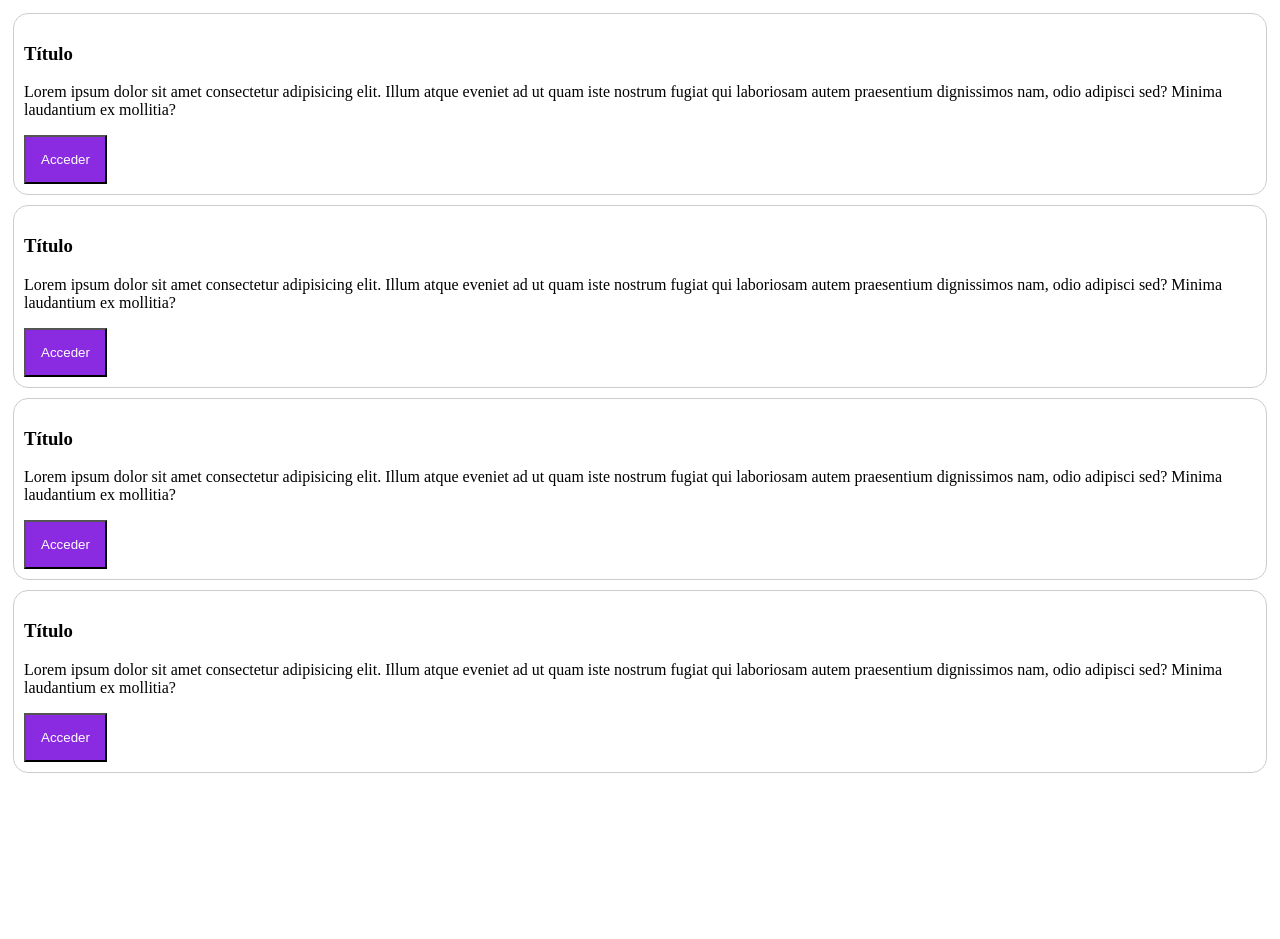
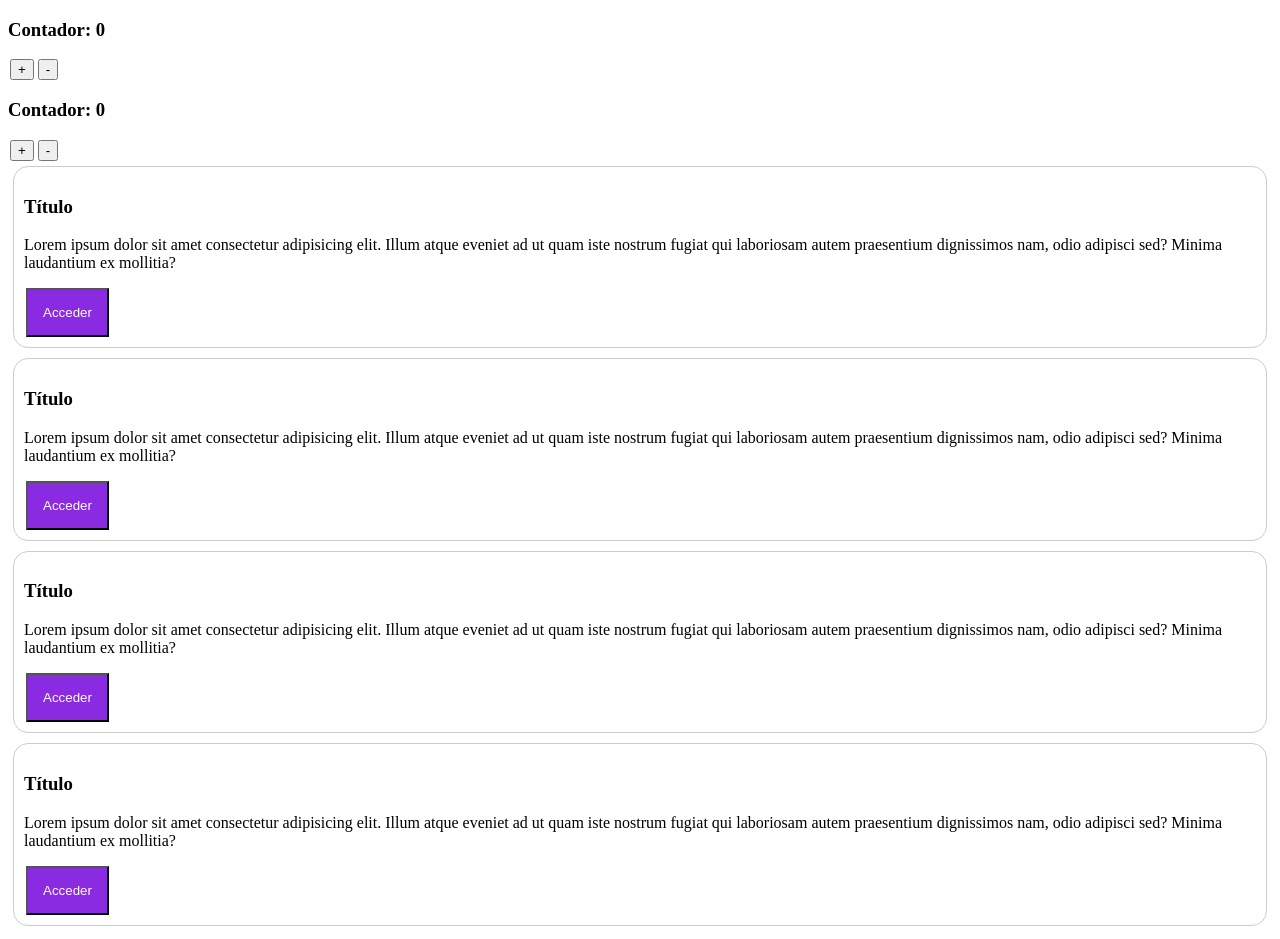
Before and after one commit to kevinmadrid-dev/vuejs3-basics, a Vue app: page / in a window 1280 px wide. Before the commit the page ends 800 px from the top, so only its background shows below. Built offline with nearby package versions, Linux system fonts and the light colour scheme.

Commit message:
feat: :construction: Se creó el Option y Composition component y se implementó

```diff
--- a/src/App.vue
+++ b/src/App.vue
@@ -1,8 +1,12 @@
 <template>
+  <CounterOption />
+  <CounterComposition />
   <PostContainer />
 </template>
 
 <script lang="ts" setup>
+import CounterOption from "./components/CounterOption.vue"
+import CounterComposition from "./components/CounterComposition.vue"
 import PostContainer from "./components/PostContainer.vue"
 </script>
 
--- /dev/null
+++ b/src/components/CounterComposition.vue
@@ -0,0 +1,25 @@
+<template>
+  <h3>Contador: {{ counter }}</h3>
+  <button @click="addCounter">+</button>
+  <button @click="dropCounter">-</button>
+</template>
+
+<script lang="ts">
+//Para reflejar los cambios mediante DOM, debemos usar "ref"
+//Al usar Typescript debemos indicar los tipos de datos "Ref" y "void"
+import { defineComponent, Ref, ref } from "vue"
+export default defineComponent({
+  name: "CounterComposition",
+  components: {},
+  setup() {
+    let counter: Ref = ref(0)
+    const addCounter = () => {
+      counter.value++
+    }
+    const dropCounter = (): void => {
+      counter.value--
+    }
+    return { counter, addCounter, dropCounter }
+  }
+})
+</script>
--- /dev/null
+++ b/src/components/CounterOption.vue
@@ -0,0 +1,32 @@
+<template>
+  <h3>Contador: {{ counter }}</h3>
+  <button @click="addCounter">+</button>
+  <button @click="dropCounter">-</button>
+</template>
+
+<script lang="ts">
+//No necesitamos "ref" porque Option es más permisivo
+import { defineComponent } from "vue"
+export default defineComponent({
+  name: "CounterOption",
+  components: {},
+  data() {
+    let counter = 0
+    return { counter }
+  },
+  methods: {
+    addCounter() {
+      this.counter++
+    },
+    dropCounter() {
+      this.counter--
+    }
+  }
+})
+</script>
+
+<style>
+button {
+  margin: 0px 2px;
+}
+</style>
```
